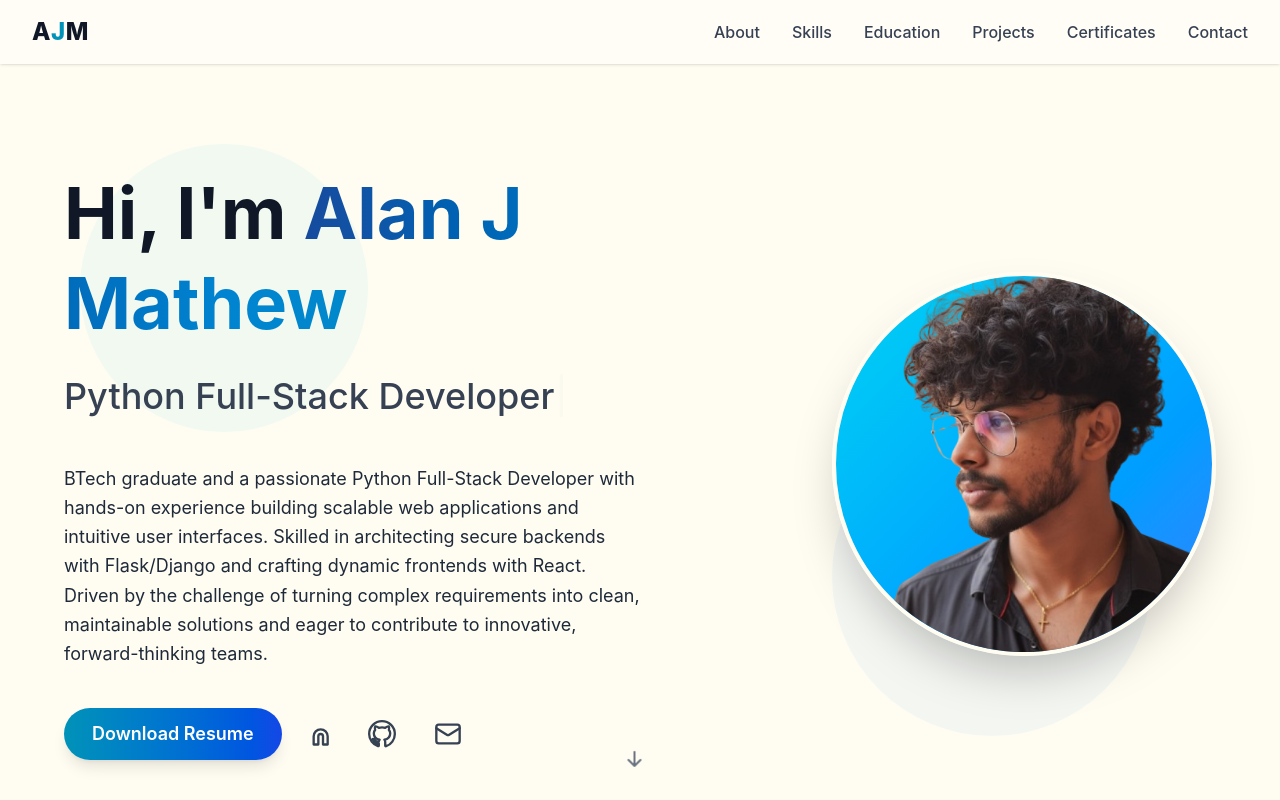
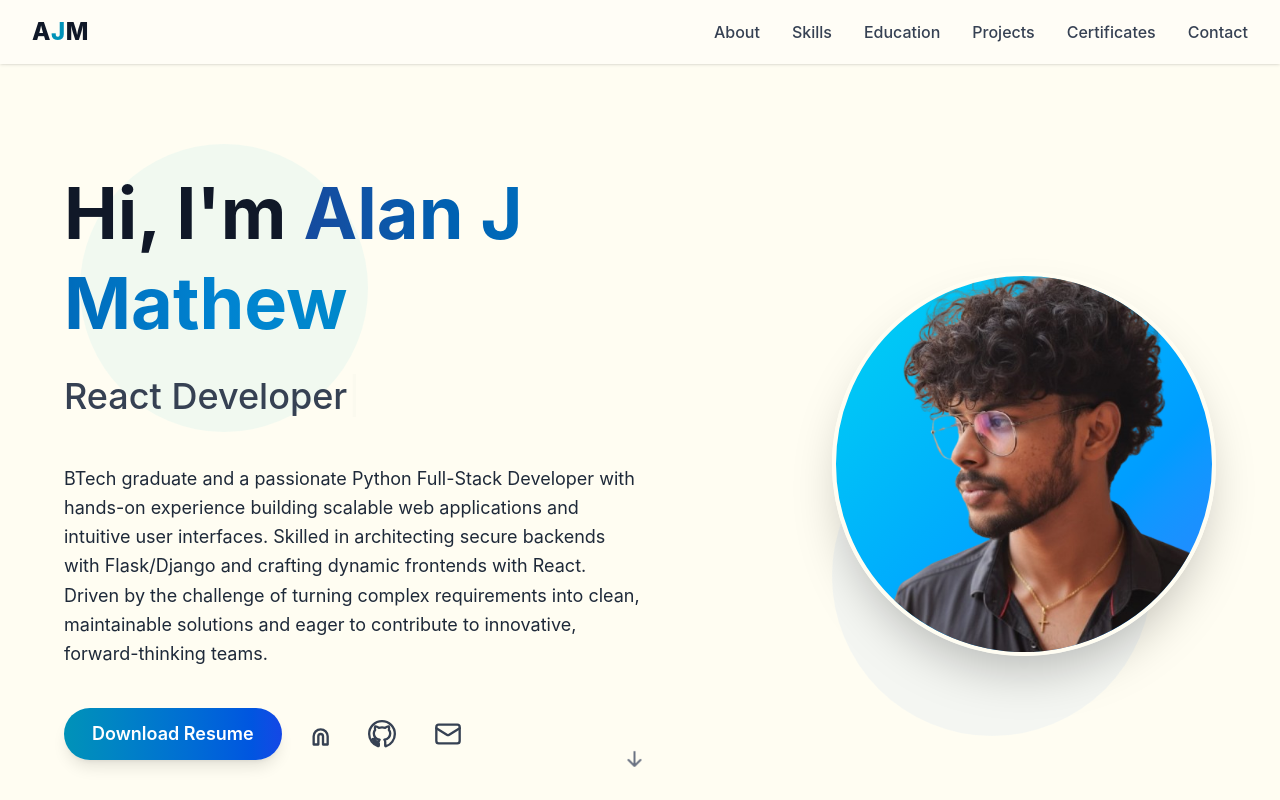
Before and after one commit to alanmathew190/react-portfolio, a React (Vite) app in the folder portfolio/: page / in a window 1280 px wide. Shown: the top 800 px of the page. Built offline with nearby package versions, Linux system fonts and the light colour scheme.

Commit message:
edit typewriter strings

```diff
--- a/portfolio/src/components/HeroBanner.jsx
+++ b/portfolio/src/components/HeroBanner.jsx
@@ -58,9 +58,9 @@ function HeroBanner() {
             <Typewriter
               options={{
                 strings: [
-                  "Web Developer",
-                  "Python Full-Stack Developer",
-                  "React Developer"
+                  "Frontend Developer",
+                  "React Developer",
+                  "Tech Explorer"
                 ],
                 autoStart: true,
                 loop: true,
```
